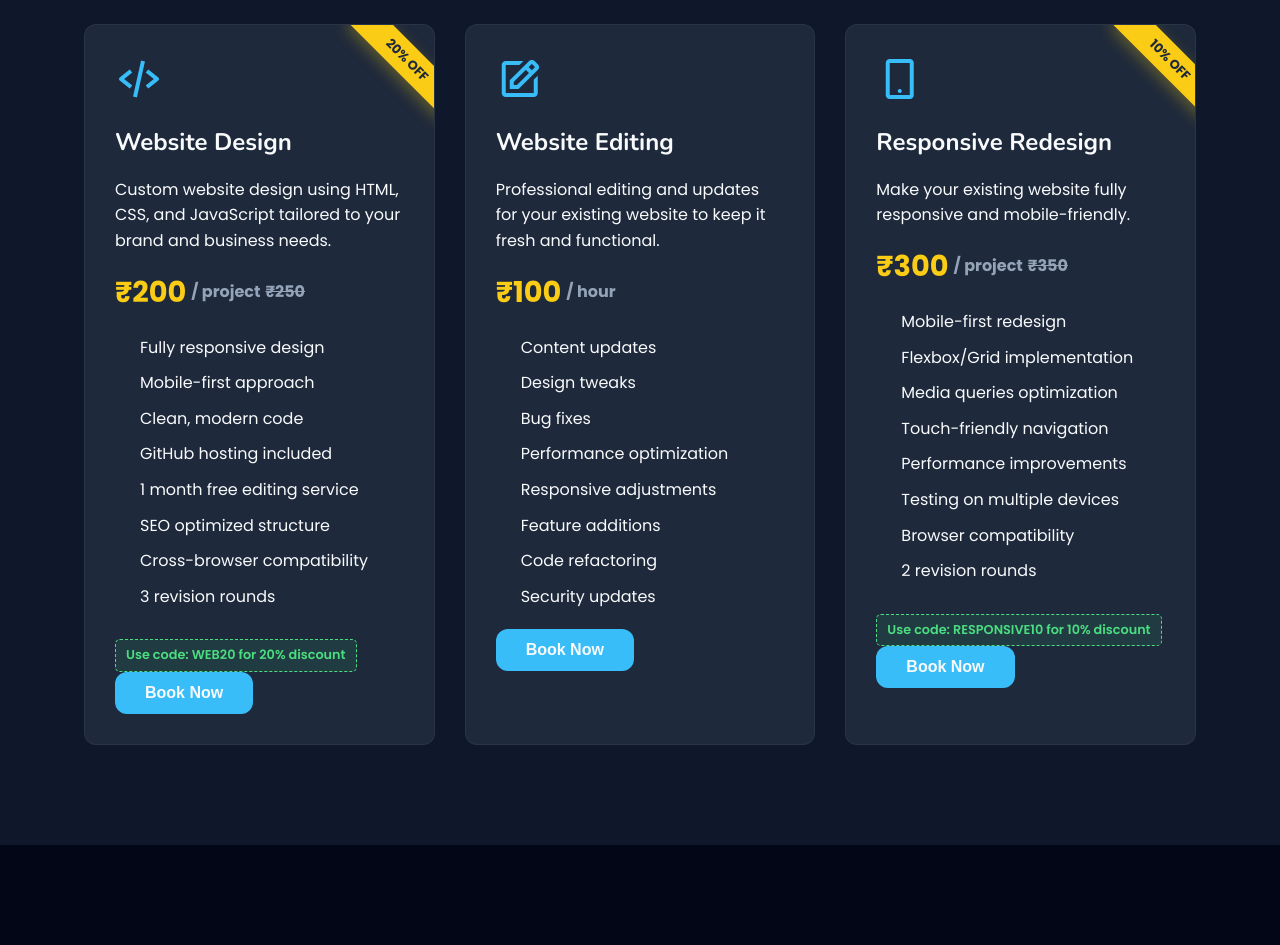
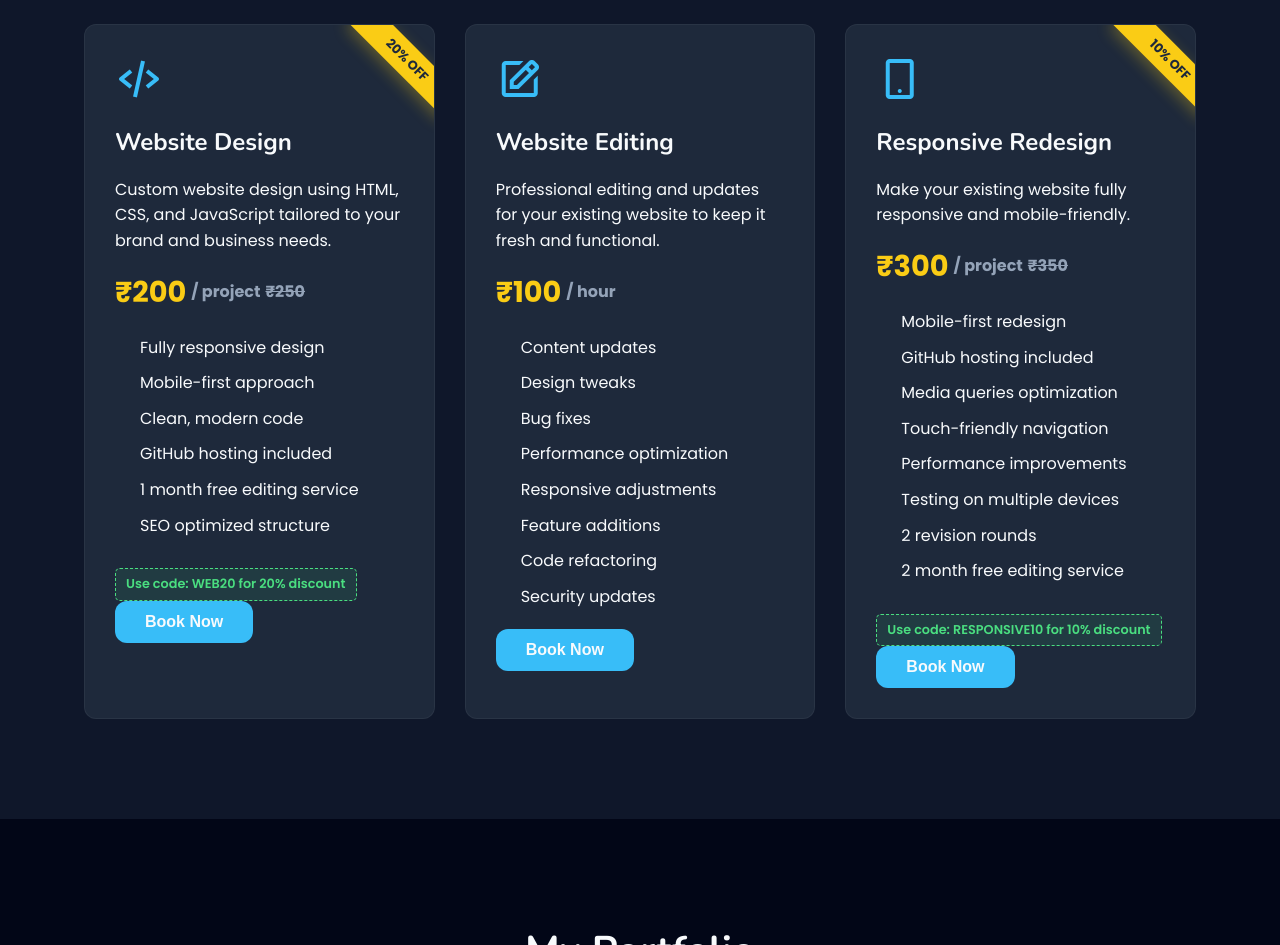
Before and after one commit to nadeemmhdm/my-website, a plain HTML site: page index.html in a window 1280 px wide. Shown: the part 1871-2816 px from the top of the page. Drawn offline with nearby package versions, Linux system fonts and the light colour scheme.

Commit message:
Update index.html

```diff
--- a/index.html
+++ b/index.html
@@ -2400,8 +2400,6 @@
                         <li>GitHub hosting included</li>
                         <li>1 month free editing service</li>
                         <li>SEO optimized structure</li>
-                        <li>Cross-browser compatibility</li>
-                        <li>3 revision rounds</li>
                     </ul>
                     <div class="coupon-tag">Use code: WEB20 for 20% discount</div>
                     <button class="btn book-btn" data-service="Website Design" data-price="200" data-discount="20">Book Now</button>
@@ -2435,13 +2433,13 @@
                     <div class="price">₹300 <span>/ project</span> <span class="old-price">₹350</span></div>
                     <ul class="service-features">
                         <li>Mobile-first redesign</li>
-                        <li>Flexbox/Grid implementation</li>
+                        <li>GitHub hosting included</li>
                         <li>Media queries optimization</li>
                         <li>Touch-friendly navigation</li>
                         <li>Performance improvements</li>
                         <li>Testing on multiple devices</li>
-                        <li>Browser compatibility</li>
                         <li>2 revision rounds</li>
+                        <li>2 month free editing service</li>
                     </ul>
                     <div class="coupon-tag">Use code: RESPONSIVE10 for 10% discount</div>
                     <button class="btn book-btn" data-service="Responsive Redesign" data-price="300" data-discount="10">Book Now</button>
@@ -2829,7 +2827,7 @@
     </a>
 
     <!-- Email Float -->
-    <a href="mailto:contact@webdesigner.com?subject=Hey%20There&body=I%20love%20your%20website!" class="email-float">
+    <a href="mailto:nadeemmuhammed702@gmail.com?subject=Hey%20There&body=I%20love%20your%20website!" class="email-float">
         <i class='bx bx-envelope'></i>
     </a>
 
```
